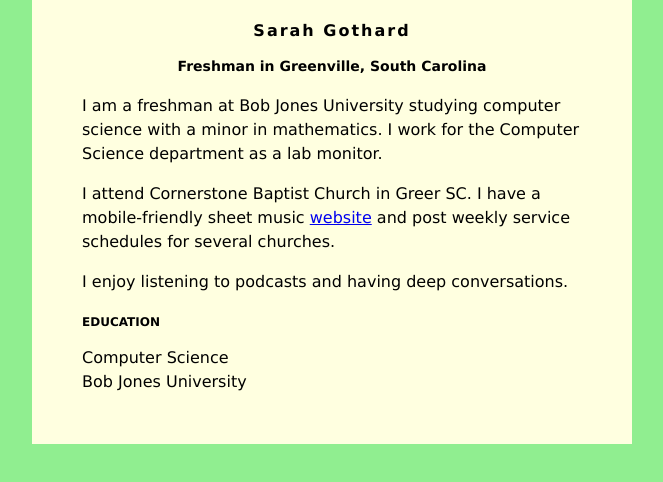
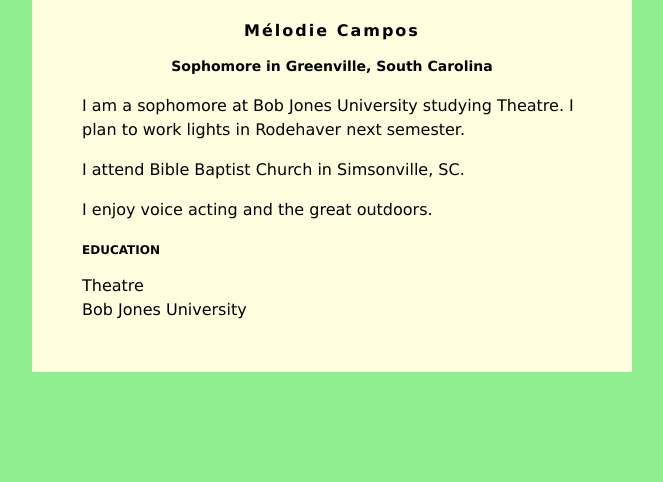
Before and after one commit to SandaledSeal/SandaledSeal.github.io, a plain HTML site: page index.html in a window 1280 px wide. Shown: the whole page, without its empty margins (308-971 px from the left). Drawn offline with Linux system fonts and the light colour scheme.

Commit message:
Update index.html

```diff
--- a/index.html
+++ b/index.html
@@ -30,21 +30,19 @@ h3 {
 </head>
 <body>
     <div id="content">
-        <h1>Sarah Gothard</h1>
-        <h2>Freshman in Greenville, South Carolina</h2>
+        <h1>Mélodie Campos</h1>
+        <h2>Sophomore in Greenville, South Carolina</h2>
 
-         <p>I am a freshman at Bob Jones University studying computer science with a minor in
-            mathematics. I work for the Computer Science department as a lab monitor.</p>
+         <p>I am a sophomore at Bob Jones University studying Theatre.
+            I plan to work lights in Rodehaver next semester.</p>
          <p>
-            I attend Cornerstone Baptist Church in Greer SC. I have a mobile-friendly
-            sheet music <a href="https://mobilehymns.org/">website</a> and post weekly service
-            schedules for several churches.
+            I attend Bible Baptist Church in Simsonville, SC.
          </p>
          <p>
-            I enjoy listening to podcasts and having deep conversations.
+            I enjoy voice acting and the great outdoors.
          </p>
         <h3>EDUCATION</h3>
-        Computer Science<br />
+        Theatre<br />
         Bob Jones University
     </div>
 
```
